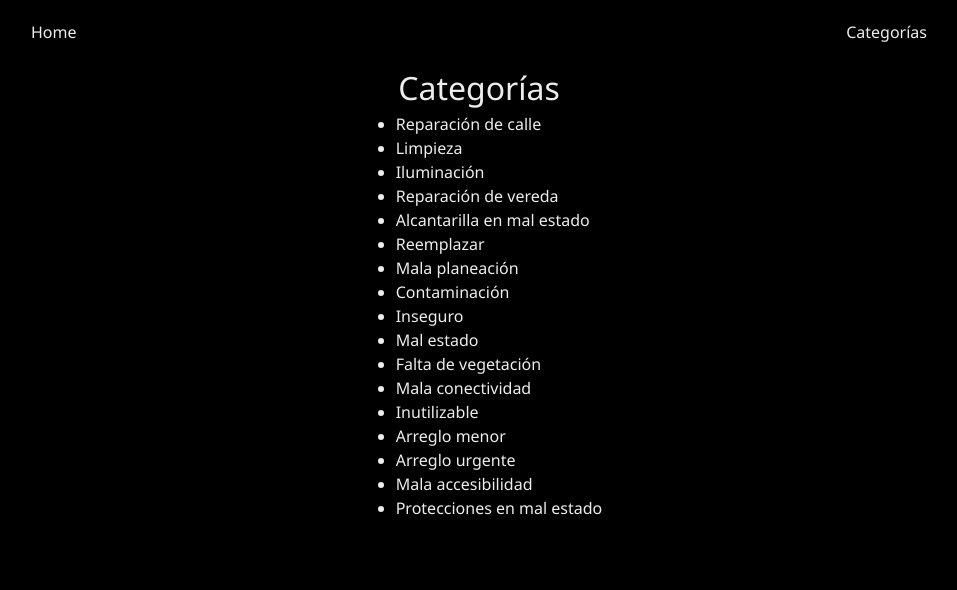
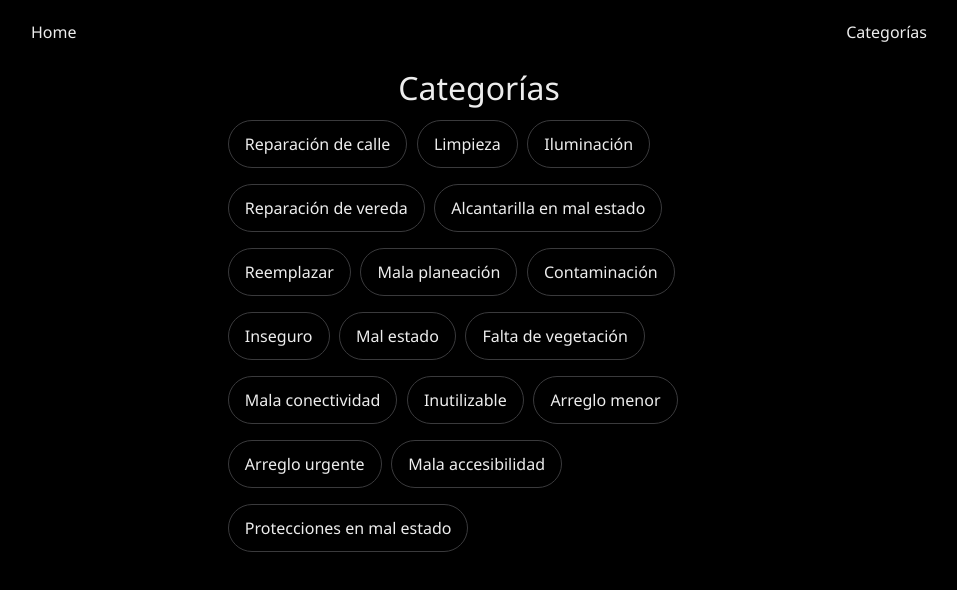
Before and after one commit to sebapkfd/city-app, a React (Vite) app: page /categories in a window 1280 px wide. Shown: the top 590 px of the page, without its empty margins (161-1118 px from the left). Built offline with nearby package versions, Linux system fonts and the light colour scheme.

Commit message:
Refactored categories page

```diff
--- a/src/App.css
+++ b/src/App.css
@@ -170,8 +170,11 @@ body {
 }
 
 
+/*********** Categories Page ***********/
 
-
+.main-column {
+  width: 40%;
+}
 
 
 
--- a/src/components/Categories.tsx
+++ b/src/components/Categories.tsx
@@ -1,41 +1,14 @@
-import { useState, useEffect } from "react";
-import { Link } from "react-router-dom";
-
-type Tag = {
-  id: number;
-  name: string;
-};
+import Tags from "./Tags";
 
 const Categories = () => {
-  const [tags, setTags] = useState<Tag[]>([]);
-
-  const getData = async () => {
-    const response = await fetch("http://localhost:5173/src/assets/tags.json", {
-      headers: {
-        "Content-Type": "application/json",
-        Accept: "application/json",
-      },
-    });
-    const data = await response.json();
-    setTags(data);
-  };
-
-  useEffect(() => {
-    getData();
-  }, []);
 
   return (
     <div className="section">
       <h1>Categorías</h1>
-      <ul>
-        {tags?.map((tag, index) => (
-          <li key={tag.name + "-" + index}>
-            <Link to={"/categories/" + tag.id}>
-            {tag.name}
-            </Link>
-            </li>
-        ))}
-      </ul>
+      <div className="main-column">
+        <Tags tags={[-1]} />
+      </div>
+
     </div>
   );
 };
--- a/src/components/Tags.tsx
+++ b/src/components/Tags.tsx
@@ -21,11 +21,16 @@ const Tags = ({ tags }: { tags: number[] }) => {
     );
     const data = await response.json();
 
-    let values: Tag[] = data.filter(
-      (category: Tag) => category.id && tags.includes(category.id)
-    );
+    if (tags[0] !== -1) {
+      let values: Tag[] = data.filter(
+        (category: Tag) => category.id && tags.includes(category.id)
+      );
+      setCategories(values);
+    }
+    else {
+      setCategories(data);
 
-    setCategories(values);
+    }
   };
 
   useEffect(() => {
@@ -35,8 +40,8 @@ const Tags = ({ tags }: { tags: number[] }) => {
   return categories.length > 0 ? (
     <div className="issue-page-tags">
       {categories.map((cat, index) => (
-        <Link to={"/categories/" + cat.id}>
-          <p className={"issue-page-tag"} key={`tag-${index}`}>{cat.name}</p>
+        <Link to={"/categories/" + cat.id} key={`tag-${index}`}>
+          <p className={"issue-page-tag"} >{cat.name}</p>
         </Link>
       ))
       }
```
